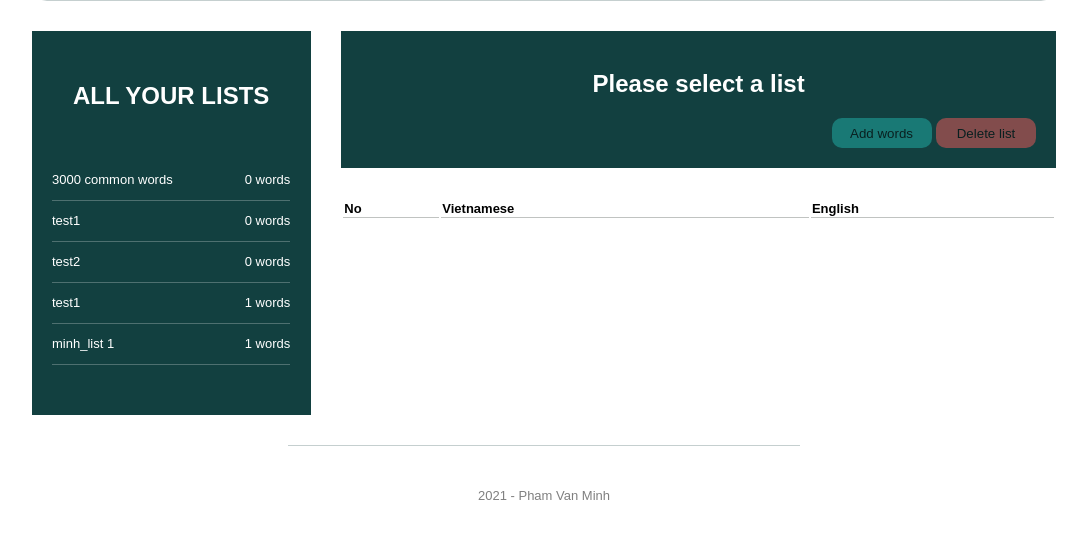
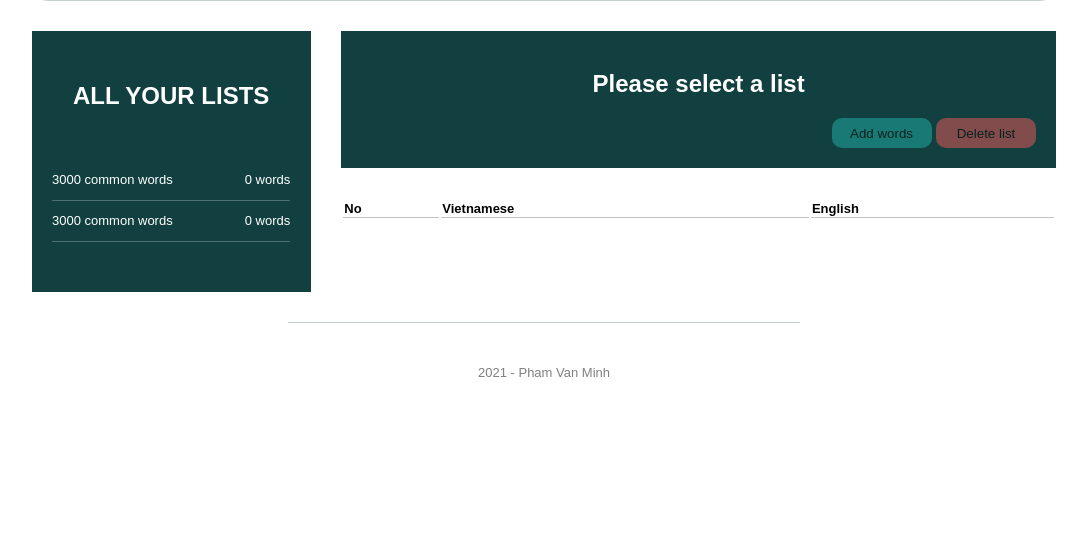
Before and after one commit to PhamVanMinh272/vocab_ielts, a Flask app: page /vocab-repository in a window 1280 px wide. Shown: the part 381-927 px from the top of the page, without its empty margins (96-1183 px from the left). After the commit the page ends 758 px from the top, so only its background shows below. Run offline with Flask 2, Linux system fonts and the light colour scheme; a user stored in the database is signed in; data comes from the database, SQL or seed files in the repository; both versions use the stored data as it was after the commit; lists and menus that the app fills with data are empty; parts of the project's set-up code (start-up, migrations or seed data) failed here and were passed over; some libraries are stand-ins or nearby versions.

Commit message:
users get their own lists and fix some bugs

```diff
--- a/action/list.py
+++ b/action/list.py
@@ -17,8 +17,9 @@ class ListAction:
         return all_list_dicts
 
     @staticmethod
-    def get_all_lists_and_viet_words_quantity() -> list:
-        all_lists = List.query.all()
+    def get_all_lists_and_viet_words_quantity(user_id) -> list:
+        all_lists = List.query.filter_by(user_id=GENERAL_USER_ID).all()
+        all_lists.extend(List.query.filter_by(user_id=user_id).all())
         all_lists_with_num_viet = []
         for list_entity in all_lists:
             item = list_entity.to_json()
@@ -30,9 +31,9 @@ class ListAction:
 
     @staticmethod
     def create(list_name, user_id) -> dict:
-        list_obj = List.query.filter_by(list_name=list_name, user_id=GENERAL_USER_ID).all()
-        list_obj.extend(List.query.filter_by(list_name=list_name, user_id=user_id).all())
-        if list_obj:
+        list_objs = List.query.filter_by(list_name=list_name, user_id=GENERAL_USER_ID).all()
+        list_objs.extend(List.query.filter_by(list_name=list_name, user_id=user_id).all())
+        if list_objs:
             raise AlreadyExistException("The list {} already exists")
         inserted_time = datetime.now().strftime("%Y-%m-%d %H:%M:%S")
         new_list_obj = List(list_name=list_name, inserted_time=inserted_time, user_id=user_id)
--- a/action/viet.py
+++ b/action/viet.py
@@ -74,6 +74,8 @@ class VietAction:
         inserted_time = datetime.datetime.now().strftime("%Y-%m-%d %H:%M:%S")
         vietnamese_word = Viet.query.filter_by(viet_word=viet_word).first()
         list_obj = List.query.filter_by(list_id=list_id).first()
+        if not list_obj:
+            raise NotExistException("The list does not exist.")
         if not vietnamese_word:
             vietnamese_word = Viet(viet_word=viet_word, inserted_time=inserted_time)
             db.session.add(vietnamese_word)
--- a/app.py
+++ b/app.py
@@ -68,7 +68,9 @@ def home_page():
 @login_required
 def vocab_repository_page():
     try:
-        all_lists_with_num_viet = ListAction.get_all_lists_and_viet_words_quantity()
+        all_lists_with_num_viet = ListAction.get_all_lists_and_viet_words_quantity(
+            user_id=current_user.user_id
+        )
         return render_template(
             'vocab_repository.html',
             lists=all_lists_with_num_viet,
@@ -76,7 +78,12 @@ def vocab_repository_page():
         )
     except Exception as ex:
         logging.exception(ex)
-        return {"erMsg": "Cannot render the page."}, 500
+        flash("Cannot render the page.", ERROR_FLASH_MESSAGE_TYPE)
+        return render_template(
+            'vocab_repository.html',
+            lists=[],
+            page="vocab_repository_page"
+        )
 
 
 @app.route('/lists', methods=['POST'])
@@ -156,9 +163,11 @@ def save_words(list_id):
         return {"message": 'The words {} - {} were saved successfully.'.format(
             viet_value, " - ".join(engs_value)
         )}, 200
+    except NotExistException as ex:
+        logging.exception(ex)
+        return {'erMsg': "The list does not exist"}, 500
     except Exception as ex:
         logging.exception(ex)
-        flash('Failed to save', 'error')
         return {'erMsg': 'Failed to save.'}, 500
 
 
--- a/static/js/vocab_repository.js
+++ b/static/js/vocab_repository.js
@@ -24,7 +24,7 @@ $(".create-a-list-btn").click(function() {
   }
   $.post("/lists", { list_name: $("#list-of-word-lists").val() })
   .done(function(result){
-    $("#list-of-lists").append(`<option value="${result.list_name}">`)
+    $("#list-of-lists").append(`<option list-id="${result.list_id}" value="${result.list_name}">`)
     showMessage(`The list ${result.list_name} was saved successfully.`, 'success');
     $(".create-a-list-btn").addClass("disabled");
     $(".add-words-container").removeClass("disabled");
--- a/templates/vocab_repository.html
+++ b/templates/vocab_repository.html
@@ -19,7 +19,7 @@
             >
             <datalist id="list-of-lists" class="data-list-list-of-word-lists">
                 {% for list in lists %}
-                    <option list-id={{ list.list_id }} value="{{ list.list_name }}">
+                    <option list-id="{{ list.list_id }}" value="{{ list.list_name }}">
                 {% endfor %}
             </datalist>
             <button class="create-a-list-btn disabled">Create a list</button>
@@ -48,7 +48,7 @@
             <div class="list-of-list-name">
                 <h2>ALL YOUR LISTS</h2>
                 {% for list in lists %}
-                    <div class="a-list-value" list-id={{ list.list_id }} list-name={{ list.list_name }}>
+                    <div class="a-list-value" list-id="{{ list.list_id }}" list-name="{{ list.list_name }}">
                         <div class="list-name-value text-overflow-dot">
                             {{ list.list_name }}
                         </div>
```
Also changed, not shown: db/vocab_test.db.
